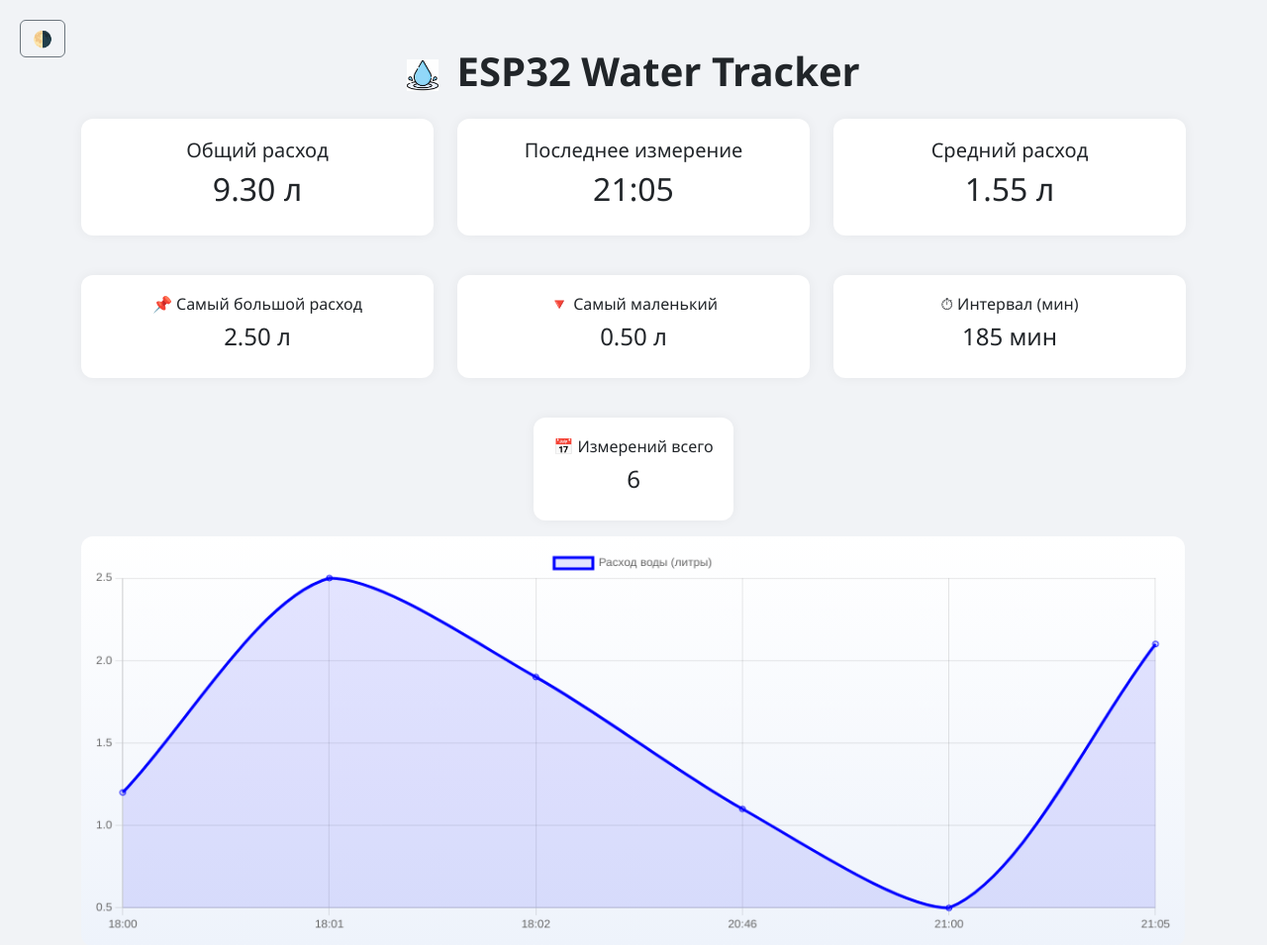
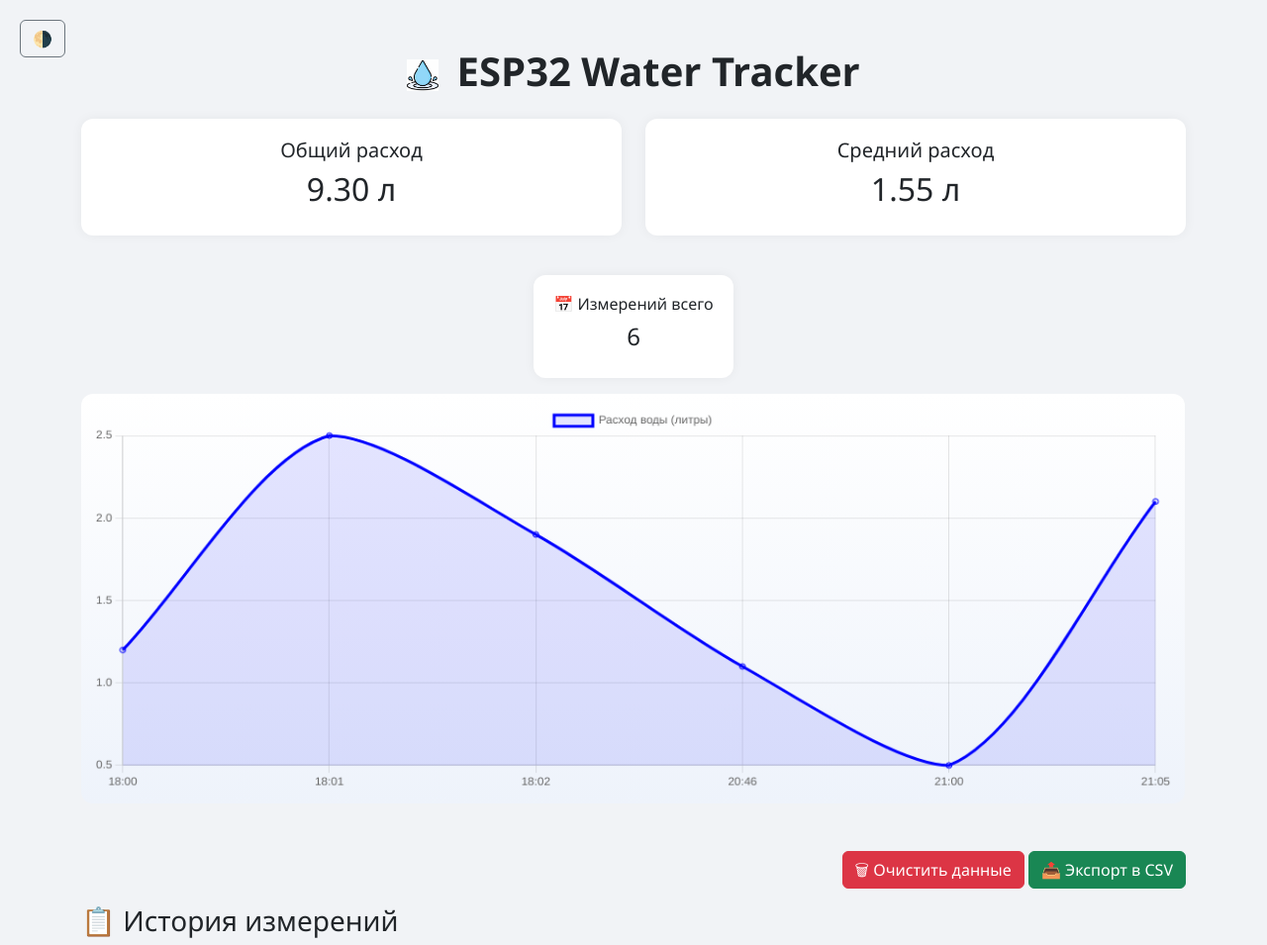
Before and after one commit to Nurikkrut04/esp32-water-server, a Flask app: page / in a window 1280 px wide. Shown: the top 955 px of the page at 99% size. Run offline with Flask 3, Linux system fonts and the light colour scheme; some libraries are stand-ins or nearby versions.

Commit message:
удаление не нужных расчетов

```diff
--- a/templates/index.html
+++ b/templates/index.html
@@ -84,15 +84,8 @@
   </h1>
 
   <div class="row mb-4 text-center">
-    <div class="col-md-4 mb-3"><div class="stat-box"><h5>Общий расход</h5><h2 id="totalLiters">0.0 л</h2></div></div>
-    <div class="col-md-4 mb-3"><div class="stat-box"><h5>Последнее измерение</h5><h2 id="lastTime">—</h2></div></div>
-    <div class="col-md-4 mb-3"><div class="stat-box"><h5>Средний расход</h5><h2 id="avgLiters">— л</h2></div></div>
-  </div>
-
-  <div class="row mb-4 text-center">
-    <div class="col-md-4 mb-3"><div class="stat-box"><h6>📌 Самый большой расход</h6><h4 id="maxLiters">— л</h4></div></div>
-    <div class="col-md-4 mb-3"><div class="stat-box"><h6>🔻 Самый маленький</h6><h4 id="minLiters">— л</h4></div></div>
-    <div class="col-md-4 mb-3"><div class="stat-box"><h6>⏱ Интервал (мин)</h6><h4 id="duration">— мин</h4></div></div>
+    <div class="col-md-6 mb-3"><div class="stat-box"><h5>Общий расход</h5><h2 id="totalLiters">0.0 л</h2></div></div>
+    <div class="col-md-6 mb-3"><div class="stat-box"><h5>Средний расход</h5><h2 id="avgLiters">— л</h2></div></div>
   </div>
 
   <div class="text-center mb-3">
@@ -120,7 +113,6 @@
 
   <script>
     let chart;
-    let socketConnected = false;
 
     async function fetchData() {
       const res = await fetch('/data.json');
@@ -149,19 +141,10 @@
       });
 
       const avg = data.length ? (sum / data.length).toFixed(2) : '—';
-      const max = values.length ? Math.max(...values).toFixed(2) : '—';
-      const min = values.length ? Math.min(...values).toFixed(2) : '—';
-      const duration = data.length > 1
-        ? Math.round((new Date(data.at(-1).timestamp || data.at(-1).time) - new Date(data[0].timestamp || data[0].time)) / 60000)
-        : 0;
 
       document.getElementById('totalLiters').innerText = sum.toFixed(2) + ' л';
       document.getElementById('avgLiters').innerText = avg + ' л';
-      document.getElementById('lastTime').innerText = labels.at(-1) || '—';
       document.getElementById('count').innerText = data.length;
-      document.getElementById('maxLiters').innerText = max + ' л';
-      document.getElementById('minLiters').innerText = min + ' л';
-      document.getElementById('duration').innerText = duration + ' мин';
 
       if (!chart) {
         const ctx = document.getElementById('waterChart').getContext('2d');
@@ -201,37 +184,14 @@
       updateUI(data);
     }
 
-    function connectWebSocket() {
-      const socket = io();
+    refresh();
+    setInterval(refresh, 5000);
 
-      socket.on('connect', () => {
-        console.log("WebSocket подключен");
-        socketConnected = true;
-      });
-
-      socket.on('disconnect', () => {
-        console.warn("WebSocket отключён");
-        socketConnected = false;
-      });
-
-      socket.on('new_data', function (data) {
-        console.log("WS: пришли новые данные", data);
-        refresh();
-      });
-    }
-
-    function fallbackPolling() {
-      setInterval(() => {
-        if (!socketConnected) {
-          console.log("Fallback polling активен");
-          refresh();
-        }
-      }, 5000);
-    }
-
-    refresh();
-    connectWebSocket();
-    fallbackPolling();
+    const socket = io();
+    socket.on('new_data', function (data) {
+      console.log("WS: пришли новые данные", data);
+      refresh();
+    });
   </script>
 </body>
 </html>
```
